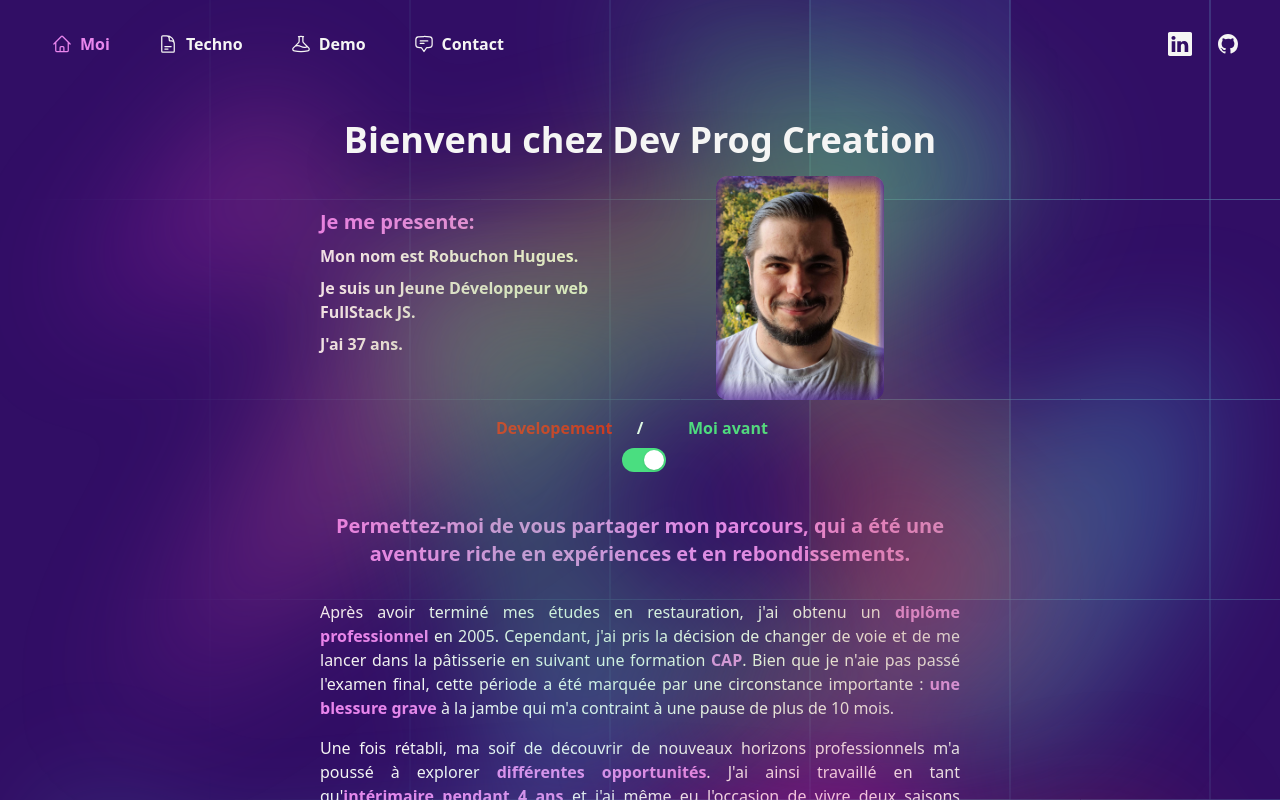
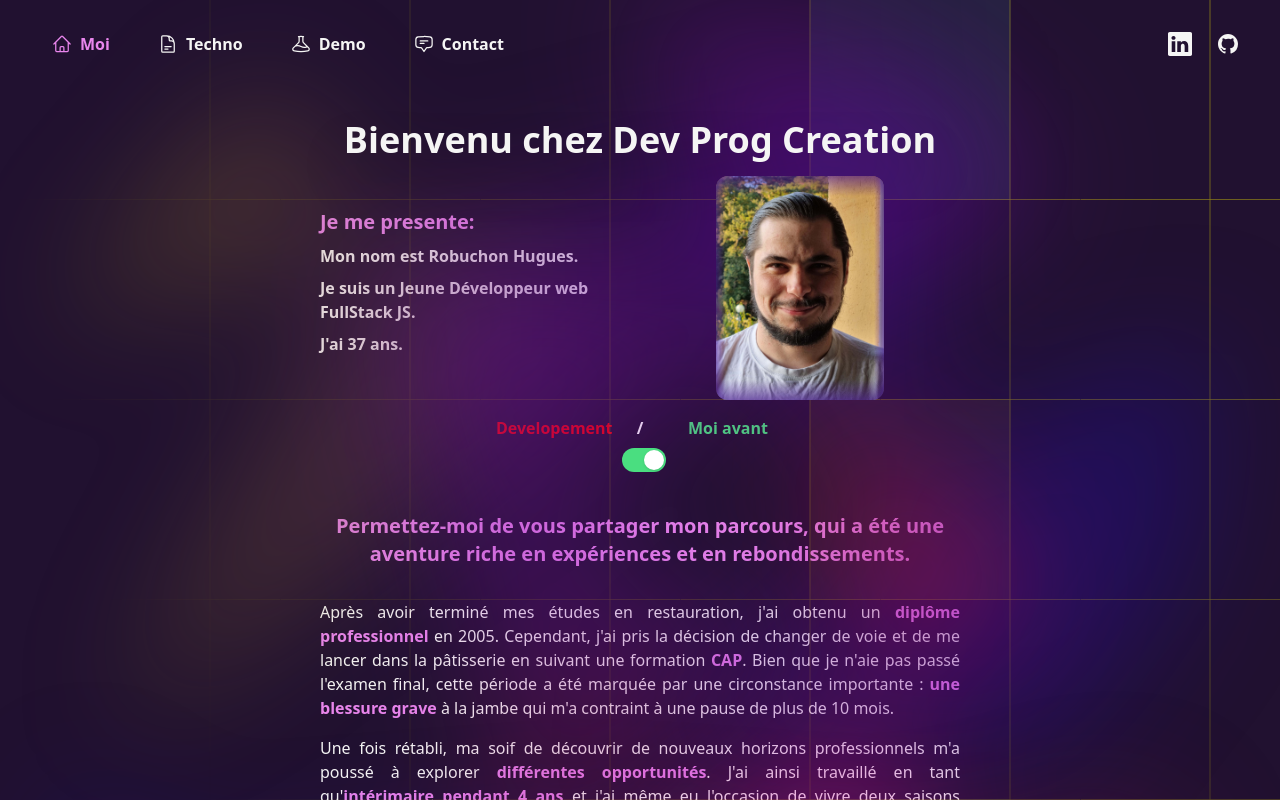
Before and after one commit to Robuchon/MaVitrine, a Vue app: page /home in a window 1280 px wide. Shown: the top 800 px of the page. Built offline with nearby package versions, Linux system fonts and the light colour scheme; what prettier-plugin-tailwindcss would draw is missing.

Commit message:
modification des couleur encore

```diff
--- a/src/App.vue
+++ b/src/App.vue
@@ -58,7 +58,7 @@
         aria-hidden="true"
       >
         <div
-          class="aspect-[1155/678] w-[72.1875rem] bg-gradient-to-r from-[#e600ff] via-[#f7ed2a] to-[#2ed5ff] opacity-30"
+          class="aspect-[1155/678] w-[72.1875rem] bg-gradient-to-r from-[#cdbc00] via-[#5c00a3] to-[#1508cc] opacity-30"
           style="
             clip-path: polygon(
               74.1% 56.1%,
@@ -86,7 +86,7 @@
         aria-hidden="true"
       >
         <div
-          class="from-20% via-50% to-20% aspect-[1155/678] w-[72.1875rem] bg-gradient-to-r from-[#67e8f9] via-[#8689b5] to-[#ec3636] opacity-30"
+          class="from-20% via-50% to-20% aspect-[1155/678] w-[72.1875rem] bg-gradient-to-r from-[#0b04c2] via-[#b300d7] to-[#a71567] opacity-30"
           style="
             clip-path: polygon(
               94.1% 6.1%,
@@ -114,7 +114,7 @@
         aria-hidden="true"
       >
         <div
-          class="from-40% to-40% aspect-[1155/678] w-[72.1875rem] bg-gradient-to-r from-[#67e8f9] via-[#e6f1f359] to-[#4ade80] opacity-30"
+          class="from-40% to-40% aspect-[1155/678] w-[72.1875rem] bg-gradient-to-r from-[#b30e71] via-[#b216d9] to-[#7f08ae] opacity-30"
           style="
             clip-path: polygon(
               74.1% 56.1%,
--- a/src/style.css
+++ b/src/style.css
@@ -23,7 +23,7 @@
     @apply mt-4 text-justify text-base font-normal text-Primary;
   }
   a {
-    @apply text-base font-normal text-Primary underline decoration-Secondary underline-offset-2 hover:text-Neutral hover:decoration-Neutral;
+    @apply text-base font-normal text-Info underline decoration-Info underline-offset-2 hover:text-Neutral hover:decoration-Neutral;
   }
   span {
     @apply text-base font-semibold text-Secondary
@@ -36,12 +36,12 @@
   }
 
   body::-webkit-scrollbar-track {
-    background: rgb(76 29 149); /* color of the tracking area */
+    background: rgb(43, 13, 87); /* color of the tracking area */
   }
 
   body::-webkit-scrollbar-thumb {
-    background-color: #310e65; /* color of the scroll thumb */
+    background-color: #fff200; /* color of the scroll thumb */
     border-radius: 20px; /* roundness of the scroll thumb */
-    border: 3px solid #e986ed;
+    border: 3px solid #913e94;
   }
 }
--- a/tailwind.config.cjs
+++ b/tailwind.config.cjs
@@ -6,8 +6,8 @@ module.exports = {
       colors: {
         Primary: "#f5f5f4",
         Secondary: "#e986ed",
-        Accent: "#310e65",
-        Neutral: "#77d3df",
+        Accent: "#211130",
+        Neutral: "#fff200",
         Info: "#67e8f9",
         Success: "#4ade80",
         Warning: "#FFC700",
```
